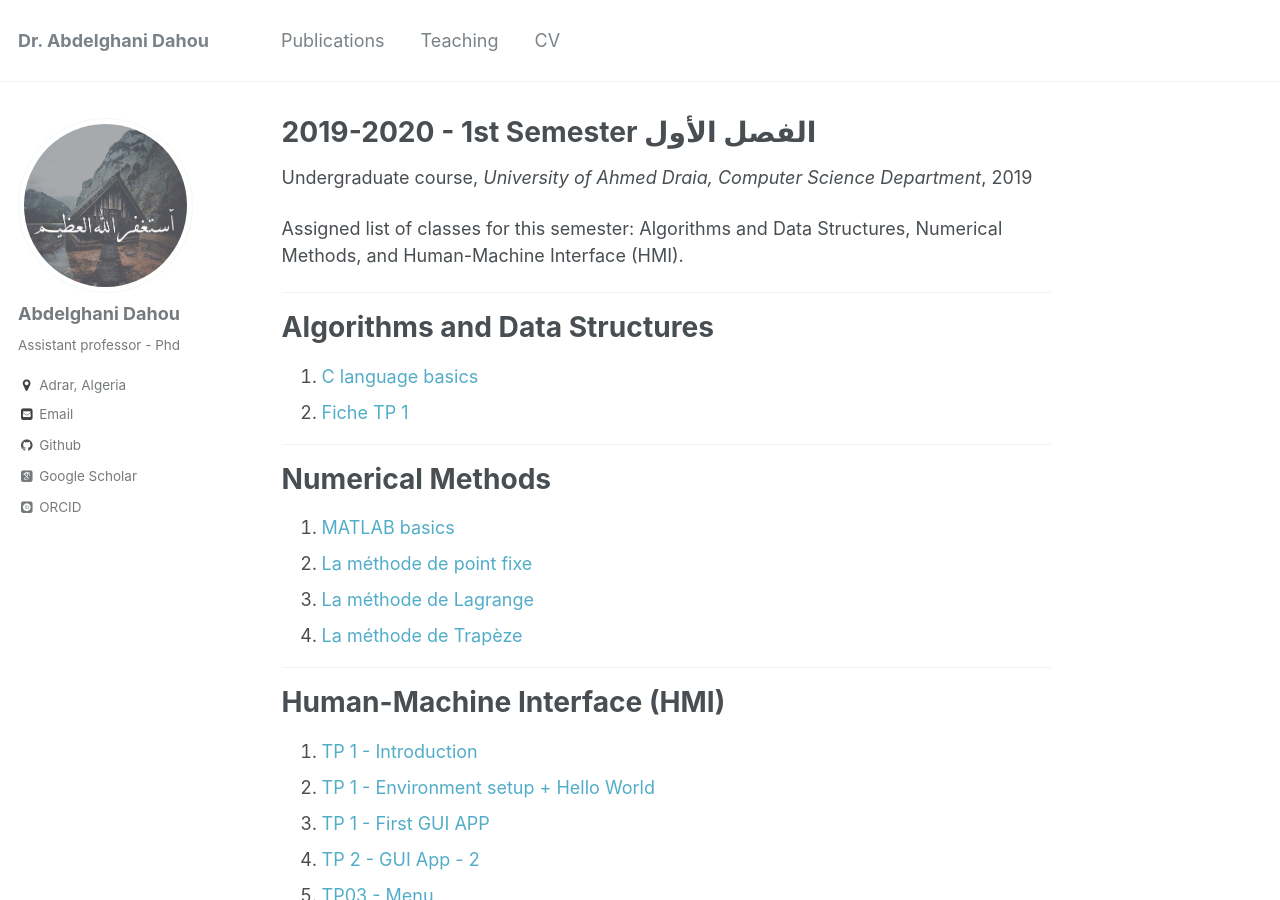
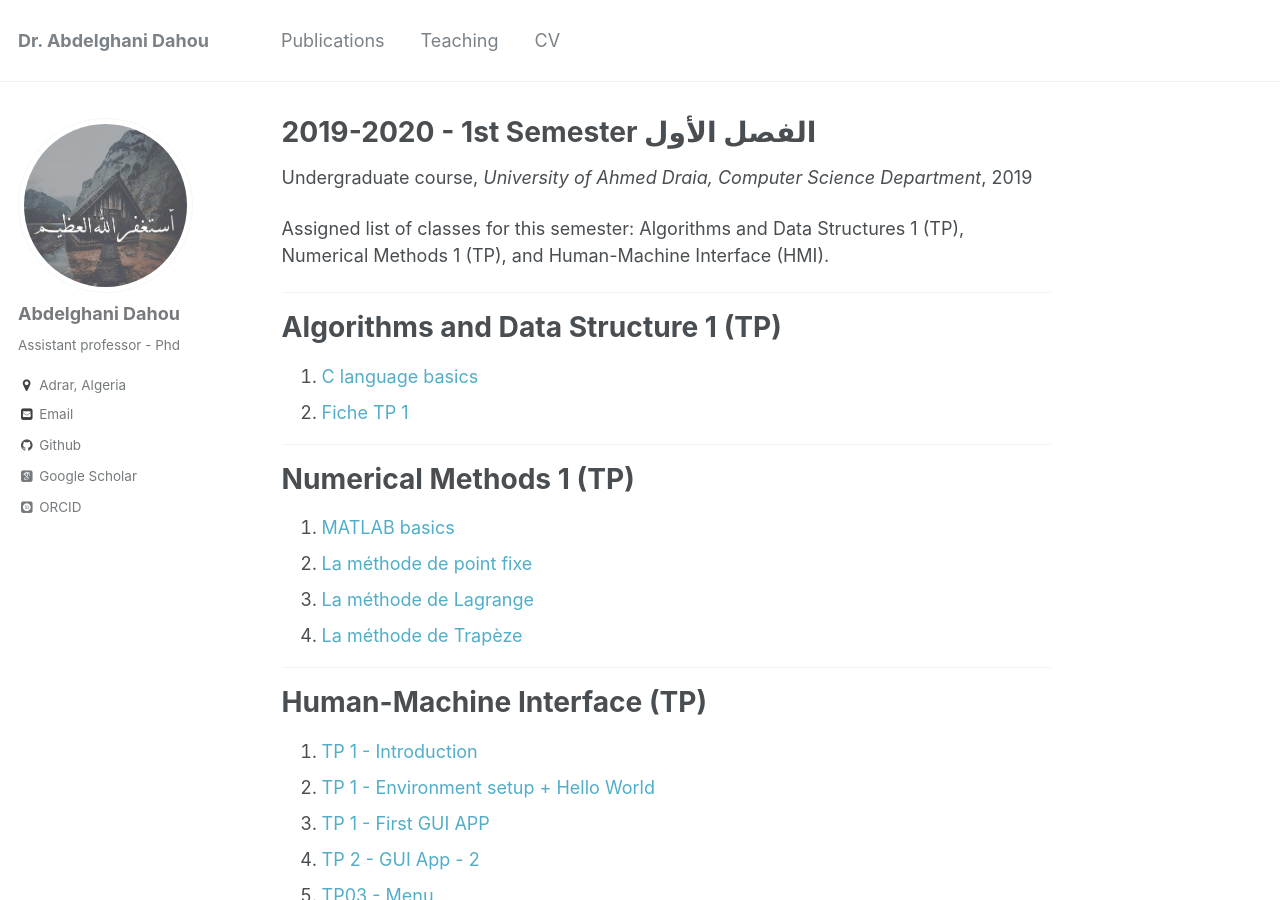
Before and after one commit to dr-dahou-adrar/dr-dahou-adrar.github.io, a Jekyll site: the page built from teaching_content/academic_year_2019_2020/2019-2020-1st-semester-teaching.md, in a window 1280 px wide and 900 px high. Built offline with Jekyll 4.4.1, drawn with Linux system fonts in a browser that asks for light colours; some web fonts are replaced.

Commit message:
Update 2019-2020-1st-semester-teaching.md

```diff
--- a/teaching_content/academic_year_2019_2020/2019-2020-1st-semester-teaching.md
+++ b/teaching_content/academic_year_2019_2020/2019-2020-1st-semester-teaching.md
@@ -8,11 +8,11 @@ date: 2019-11-27
 location: "Adrar, Algeria"
 ---
 
-Assigned list of classes for this semester: Algorithms and Data Structures, Numerical Methods, and Human-Machine Interface (HMI).
+Assigned list of classes for this semester: Algorithms and Data Structures 1 (TP), Numerical Methods 1 (TP), and Human-Machine Interface (HMI).
 
 ***
 
-Algorithms and Data Structures
+Algorithms and Data Structure 1 (TP)
 ======
 
 
@@ -21,7 +21,7 @@ Algorithms and Data Structures
 
 ***
 
-Numerical Methods
+Numerical Methods 1 (TP)
 ======
 1. [MATLAB basics](https://www.notion.so/1-MATLAB-basics-95a4cba5a607477598e94f1e27e883a3)
 2. [La méthode de point fixe](https://www.notion.so/3-La-m-thode-de-point-fixe-8eeb42b2c51749e5892fc9eea2f784c9)
@@ -32,7 +32,7 @@ Numerical Methods
 
 ***
 
-Human-Machine Interface (HMI)
+Human-Machine Interface (TP)
 ======
 1. [TP 1 - Introduction](https://www.notion.so/TP01-Introduction-eb9174c7afad43fcb0c5dca09c57f080)
 2. [TP 1 - Environment setup + Hello World](https://www.notion.so/TP01-Environment-setup-Hello-World-82a6cc6a2af846c2b645c466996e75c5)
```
